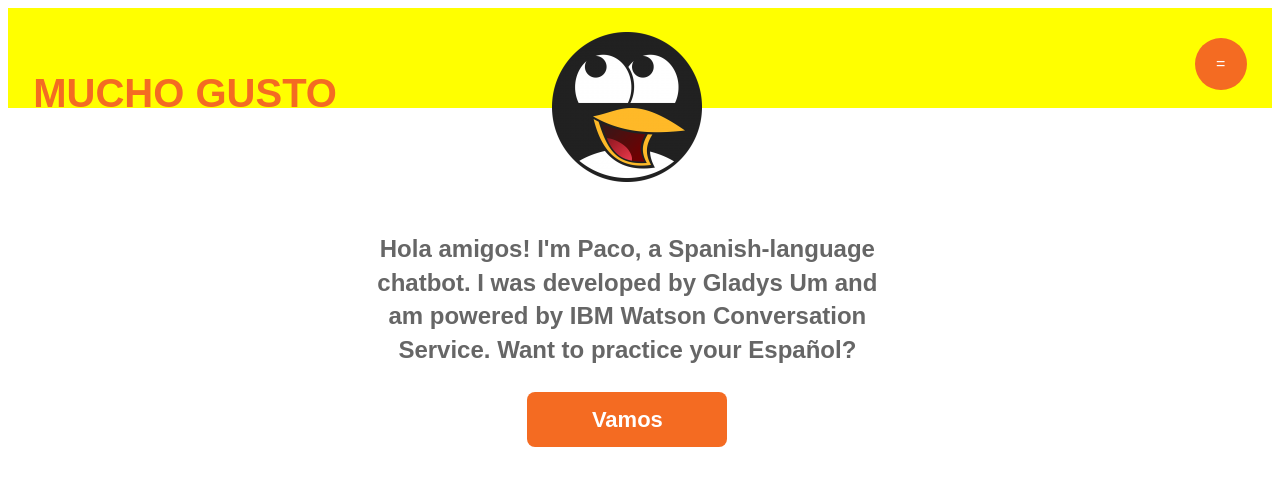
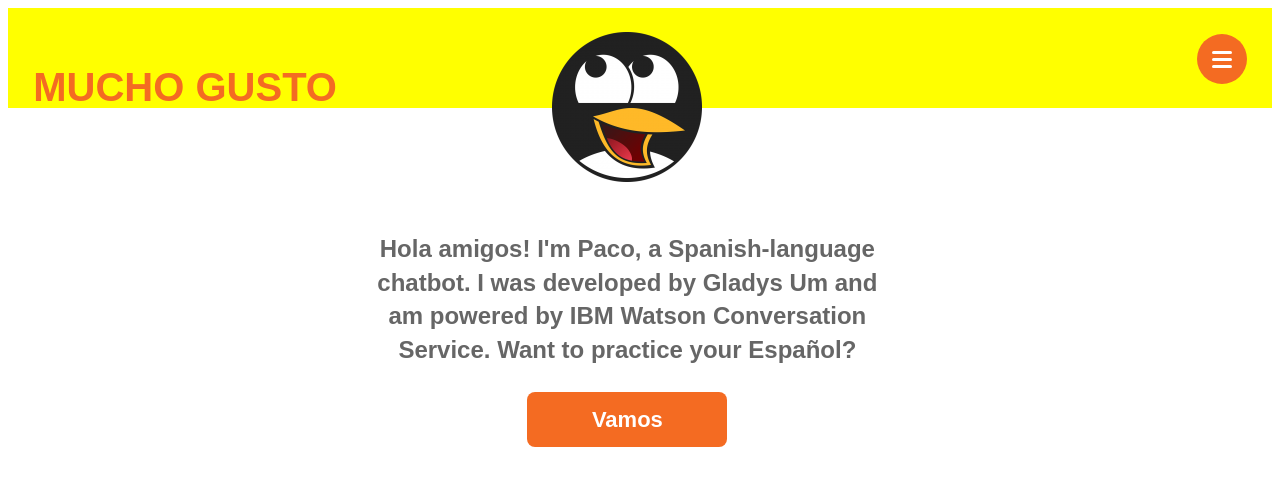
Before and after one commit to gladysum-zz/mucho-gusto, a React app: page / in a window 1280 px wide. Shown: the top 486 px of the page. Built offline with nearby package versions, Linux system fonts and the light colour scheme.

Commit message:
menu items link correctly

```diff
--- a/browser/Nav.js
+++ b/browser/Nav.js
@@ -14,10 +14,14 @@
     </div>
     <div className="nav-col-right">
       <div className="dropdown">
-        <button className="dropbtn">=</button>
+        <button className="dropbtn">
+          <div className="nav-icon"></div>
+          <div className="nav-icon"></div>
+          <div className="nav-icon"></div>
+        </button>
         <div className="dropdown-content">
-          <a href="#">HOME</a>
-          <a href="#">CHAT</a>
+          <Link to={'/'} className="link" id="menu-link">HOME</Link>
+          <Link to={'/chat'} className="link" id="menu-link">CHAT</Link>
         </div>
       </div>
 
--- a/public/style.css
+++ b/public/style.css
@@ -27,15 +27,25 @@
 }
 
 .dropbtn {
-    height: 52px;
-    width: 52px;
+    height: 50px;
+    width: 50px;
     background-color: #f46b22;
     color: white;
-    padding: 16px;
-    font-size: 16px;
     border: none;
     border-radius: 100%;
     cursor: pointer;
+    padding: 15px;
+
+}
+
+.nav-icon {
+  width: 20px;
+  height: 3px;
+  background-color: white;
+  margin-top: 2px;
+  margin-bottom: 4px;
+  border-radius: 2px;
+
 }
 
 .dropdown {
@@ -47,31 +57,34 @@
 .dropdown-content {
     display: none;
     position: absolute;
-    right: 0;
+    right: 20px;
     background-color: #f46b22;
     color: white;
-    min-width: 160px;
+    font-size: 24px;
+    min-width: 250px;
     box-shadow: 0px 8px 16px 0px rgba(0,0,0,0.2);
     z-index: 1;
+    border-radius: 18px 0 18px 18px;
+    margin-top: -30px;
+    text-align: left;
+    padding-top: 15px;
+    padding-left: 15px;
+    padding-bottom: 15px;
 }
 
-.dropdown-content a {
-    color: white;
-    padding: 12px 16px;
-    text-decoration: none;
-    display: block;
+#menu-link {
+  color: white;
+  padding: 12px 16px;
+  text-decoration: none;
+  display: block;
 }
 
-.dropdown-content a:hover {
+#menu-link:hover {
   color: yellow;
 }
 
 .dropdown:hover .dropdown-content {
     display: block;
-}
-
-.dropdown:hover .dropbtn {
-    background-color: #3e8e41;
 }
 
 /* ----- HOME PAGE ----- */
```
Also changed, not shown: public/bundle.js, 1 other file (tests, documents, lock files or other folders).
